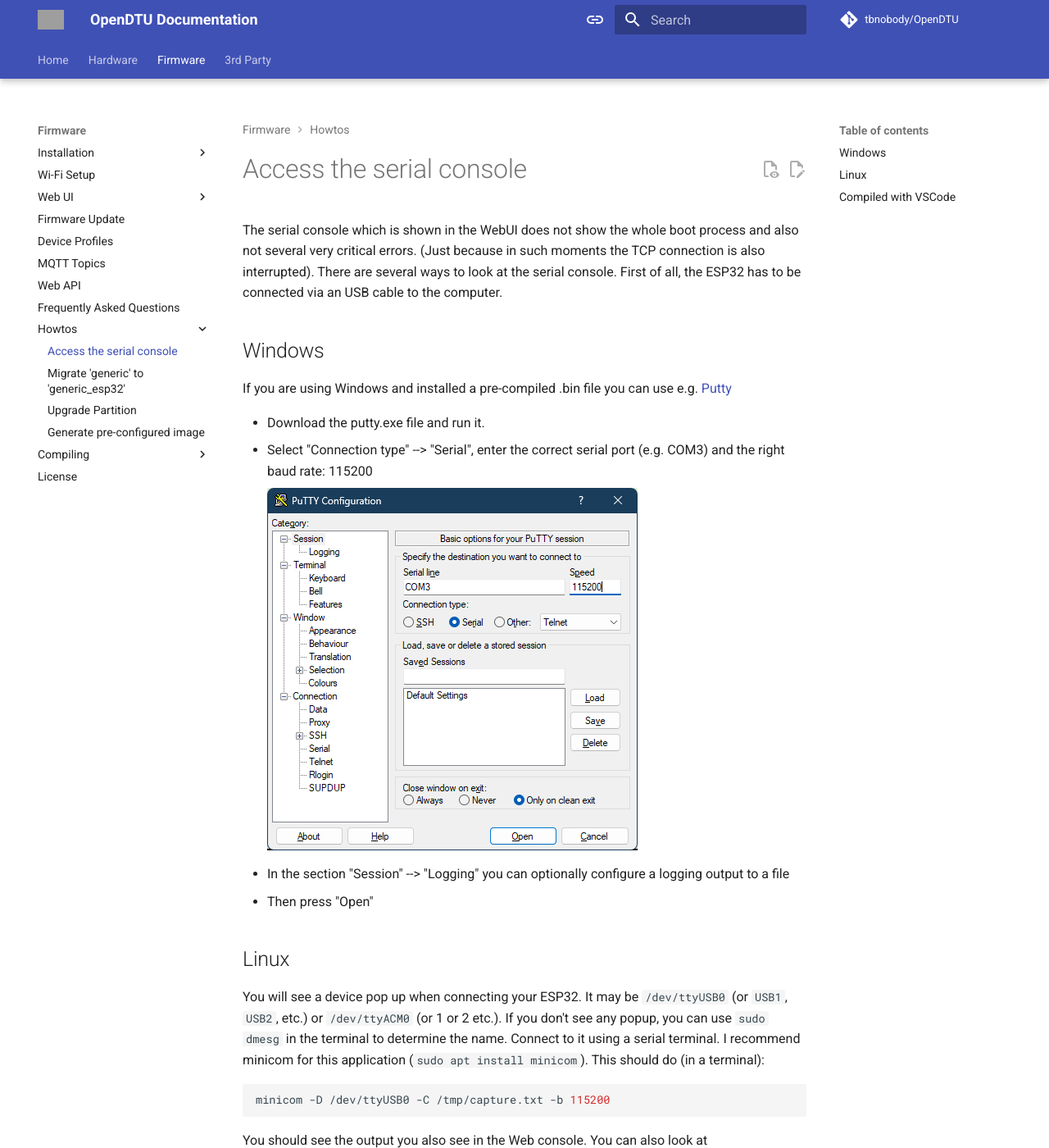
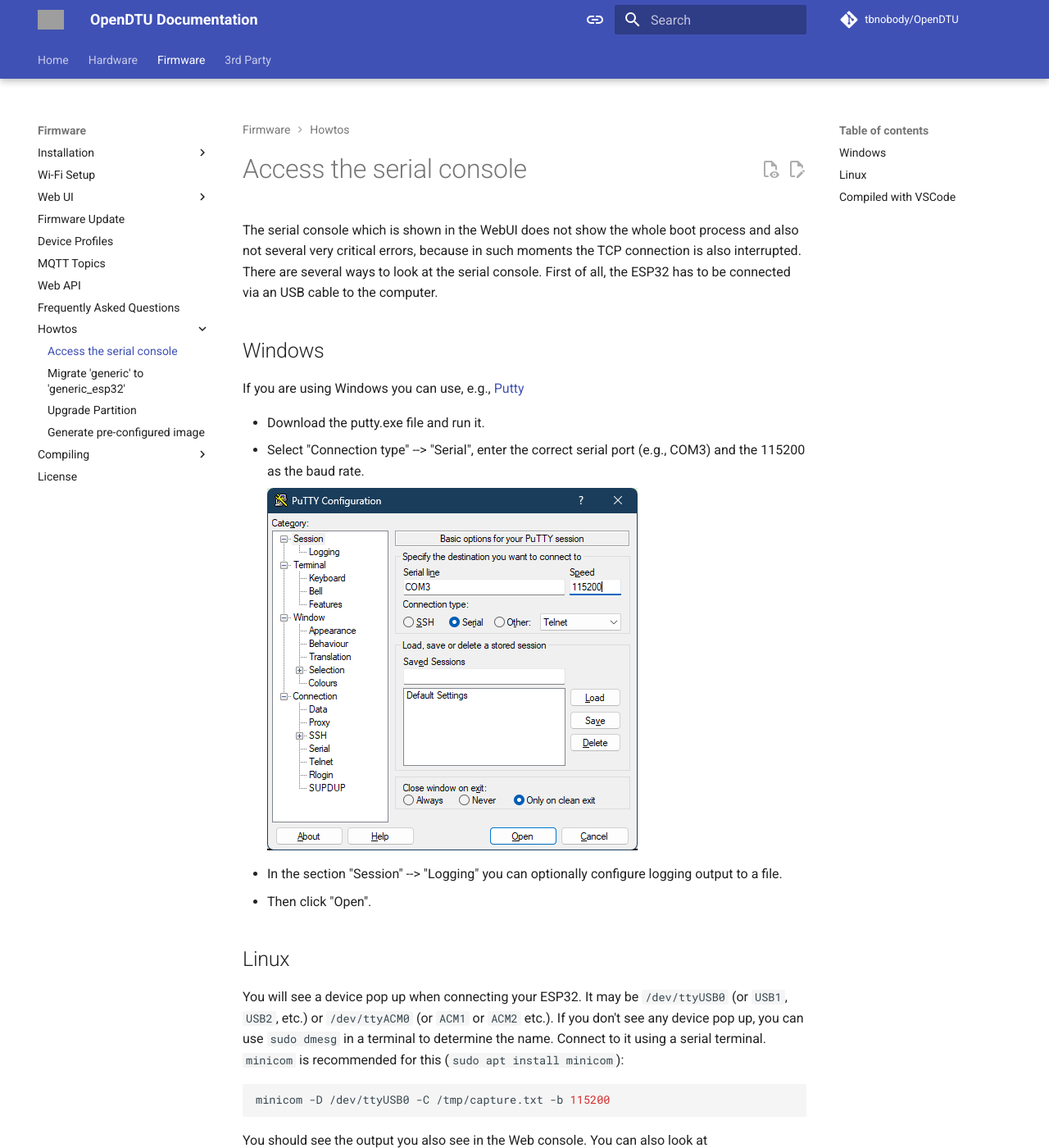
Before and after one commit to tbnobody/OpenDTU-docs, an MkDocs documentation site: the page built from docs/firmware/howto/serial_console.md, in a window 1280 px wide and 1400 px high. Shown: the whole window at 82% size. Built offline with MkDocs 1.6.1 and Material for MkDocs 9.7.7, drawn with Linux system fonts in a browser that asks for light colours; comment, search, counter and statistics services are not loaded; some of the changed text lies outside the part shown; grey boxes are pictures that could not be loaded.

Commit message:
revise serial console howto

````diff
--- a/docs/firmware/howto/serial_console.md
+++ b/docs/firmware/howto/serial_console.md
@@ -1,31 +1,43 @@
 # Access the serial console
 
-The serial console which is shown in the WebUI does not show the whole boot process and also not several very critical errors. (Just because in such moments the TCP connection is also interrupted). There are several ways to look at the serial console. First of all, the ESP32 has to be connected via an USB cable to the computer.
+The serial console which is shown in the WebUI does not show the whole boot
+process and also not several very critical errors, because in such moments the
+TCP connection is also interrupted. There are several ways to look at the
+serial console. First of all, the ESP32 has to be connected via an USB cable to
+the computer.
 
 ## Windows
 
-If you are using Windows and installed a pre-compiled .bin file you can use e.g. [Putty](https://www.chiark.greenend.org.uk/~sgtatham/putty/latest.html){target=_blank}
+If you are using Windows you can use, e.g., [Putty](https://www.chiark.greenend.org.uk/~sgtatham/putty/latest.html){target=_blank}
 
 * Download the putty.exe file and run it.
-* Select "Connection type" --> "Serial", enter the correct serial port (e.g. COM3) and the right baud rate: 115200
+* Select "Connection type" --> "Serial", enter the correct serial port (e.g.,
+  COM3) and the 115200 as the baud rate.
 
     ![Putty](../../assets/images/Putty.png)
 
-* In the section "Session" --> "Logging" you can optionally configure a logging output to a file
-* Then press "Open"
+* In the section "Session" --> "Logging" you can optionally configure logging
+  output to a file.
+* Then click "Open".
 
 ## Linux
 
-You will see a device pop up when connecting your ESP32. It may be `/dev/ttyUSB0` (or `USB1`, `USB2`, etc.) or `/dev/ttyACM0` (or 1 or 2 etc.). If you don't see any popup, you can use `sudo dmesg` in the terminal to determine the name. Connect to it using a serial terminal. I recommend minicom for this application (`sudo apt install minicom`). This should do (in a terminal):
+You will see a device pop up when connecting your ESP32. It may be
+`/dev/ttyUSB0` (or `USB1`, `USB2`, etc.) or `/dev/ttyACM0` (or `ACM1` or `ACM2`
+etc.). If you don't see any device pop up, you can use `sudo dmesg` in a
+terminal to determine the name. Connect to it using a serial terminal.
+`minicom` is recommended for this (`sudo apt install minicom`):
 
 ```sh
 minicom -D /dev/ttyUSB0 -C /tmp/capture.txt -b 115200
 ```
 
-You should see the output you also see in the Web console. You can also look at `/tmp/capture.txt` in parallel to make sure the messages are captured there.
+You should see the output you also see in the Web console. You can also look at
+`/tmp/capture.txt` in parallel to make sure the messages are captured there.
 
 ## Compiled with VSCode
 
-If you are compiling the source by yourself using VS Code you can just press the "Serial Monitor" button in the status bar
+If you are compiling the source by yourself using VS Code you can just press
+the "Serial Monitor" button in the status bar.
 
 ![VSCode Serial Monitor](../../assets/images/vscode_serial_monitor.png)
````
